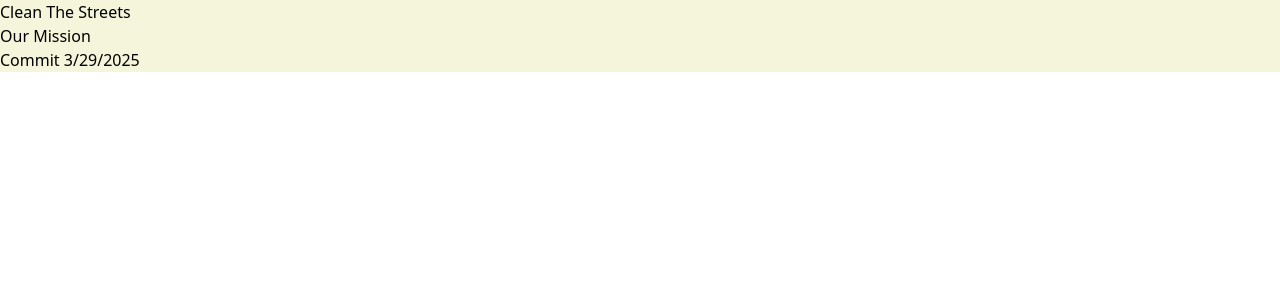
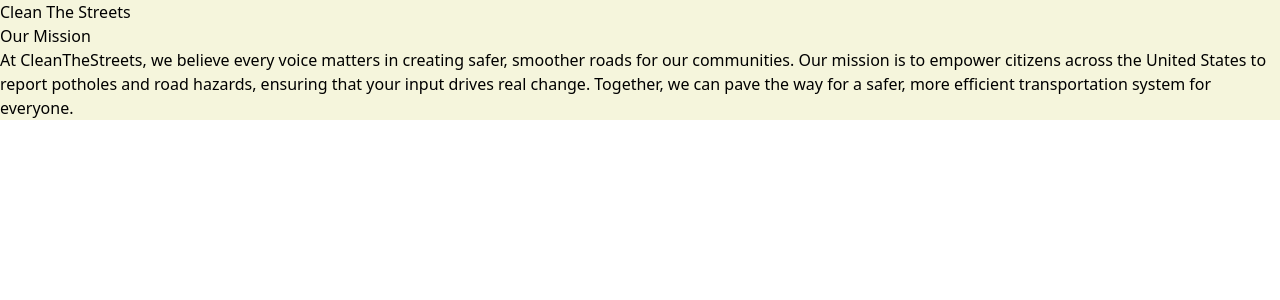
Before and after one commit to theohudson24/cleanthestreets, a Next.js app: page / in a window 1280 px wide. Shown: the top 300 px of the page. Built offline with nearby package versions, Linux system fonts and the light colour scheme.

Commit message:
Added Mission Statement

```diff
--- a/src/app/page.js
+++ b/src/app/page.js
@@ -5,7 +5,13 @@ export default function Home() {
     <div className="home-intro">
       <h1>Clean The Streets</h1>
       <h1>Our Mission</h1>
-      <p>Commit 3/29/2025</p>
+      <p>
+        At CleanTheStreets, we believe every voice matters in creating safer,
+        smoother roads for our communities. Our mission is to empower citizens
+        across the United States to report potholes and road hazards, ensuring
+        that your input drives real change. Together, we can pave the way for a
+        safer, more efficient transportation system for everyone.
+      </p>
     </div>
   );
 }
```
